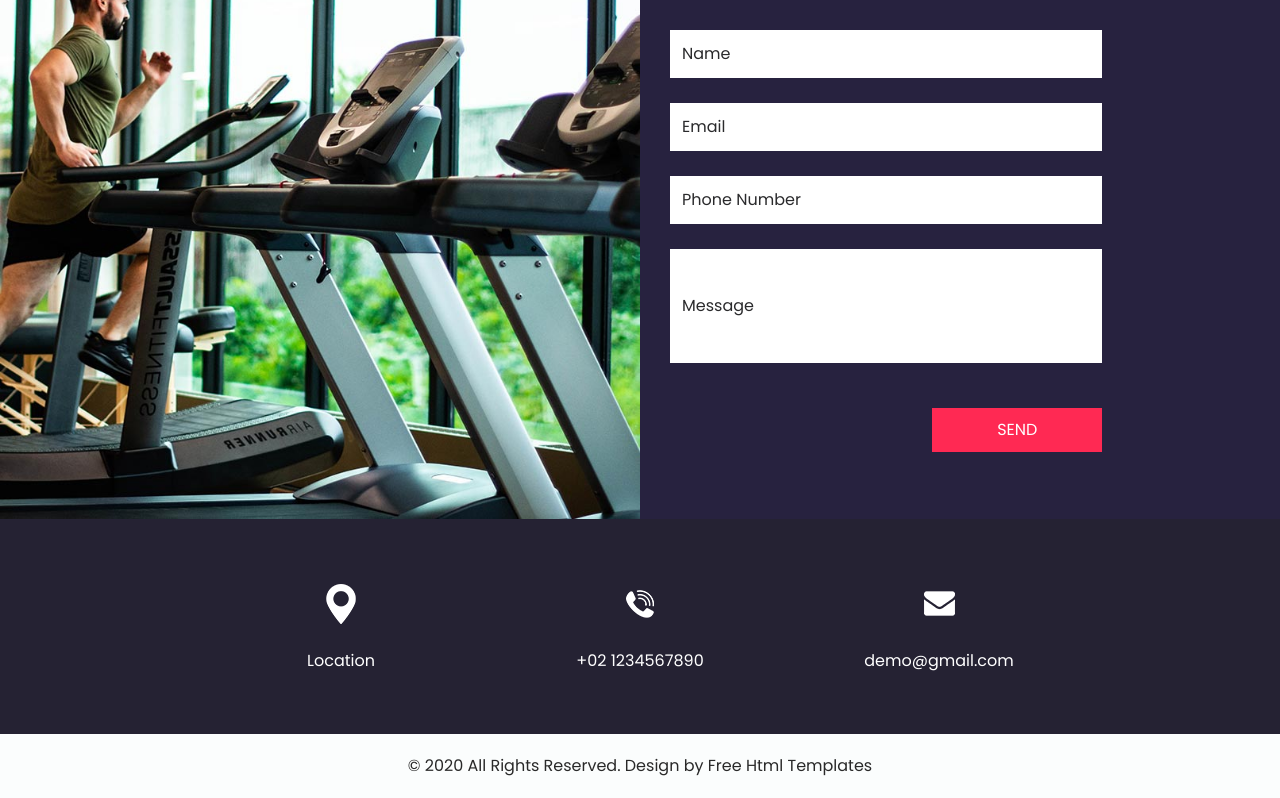
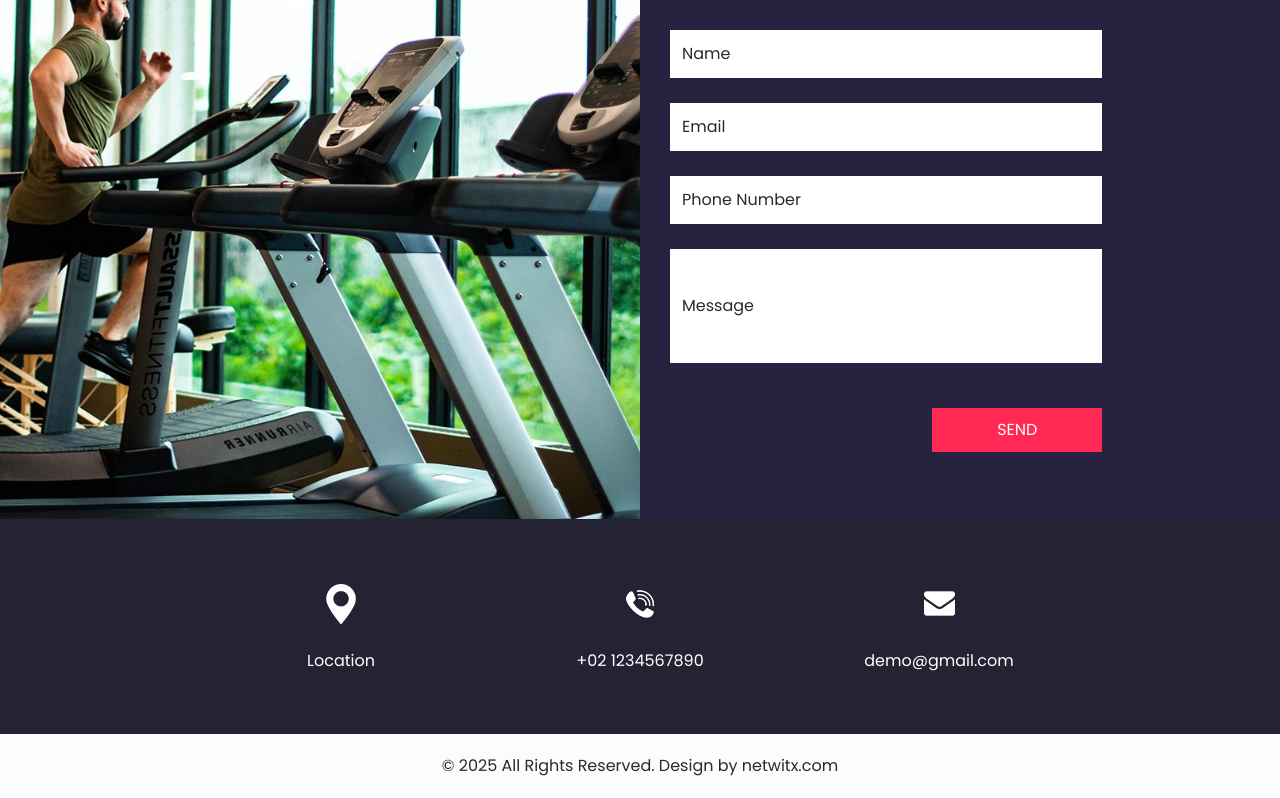
Before and after one commit to Netwitxfiles/neogym, a plain HTML site: page contact.html in a window 1280 px wide. Shown: the part 188-986 px from the top of the page. Drawn offline with nearby package versions, Linux system fonts and the light colour scheme.

Commit message:
Update contact.html

```diff
--- a/contact.html
+++ b/contact.html
@@ -168,8 +168,8 @@
   <!-- footer section -->
   <footer class="container-fluid footer_section">
     <p>
-      &copy; 2020 All Rights Reserved. Design by
-      <a href="https://html.design/">Free Html Templates</a>
+      &copy; 2025 All Rights Reserved. Design by
+      <a href="https://netwitx.com/">netwitx.com</a>
     </p>
   </footer>
   <!-- footer section -->
```
